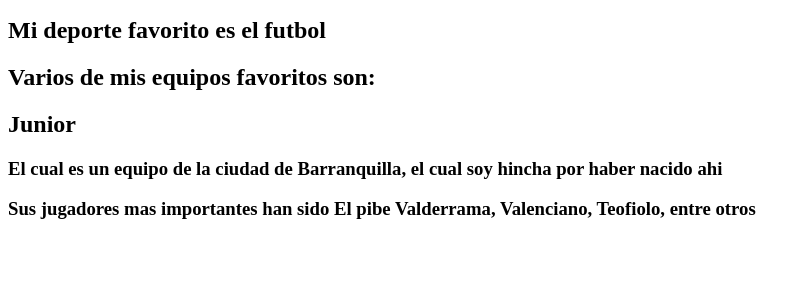
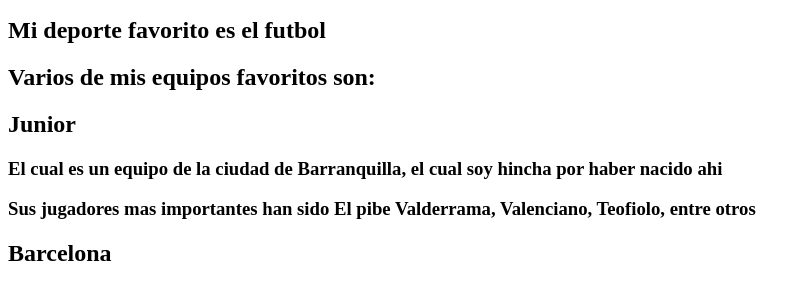
Before and after one commit to Gabriel0529/RUBRICA-BP, a plain HTML site: page index.html in a window 1280 px wide. Shown: the part 110-410 px from the top of the page, without its empty margins (0-811 px from the left). Drawn offline with Linux system fonts and the light colour scheme.

Commit message:
nineth commit

```diff
--- a/index.html
+++ b/index.html
@@ -14,6 +14,7 @@
     <h2>Junior</h2>
     <h3>El cual es un equipo de la ciudad de Barranquilla, el cual soy hincha por haber nacido ahi</h3>
     <h3>Sus jugadores mas importantes han sido El pibe Valderrama, Valenciano, Teofiolo, entre otros</h3>
+    <h2>Barcelona</h2>
 
 </body>
 </html>
```
